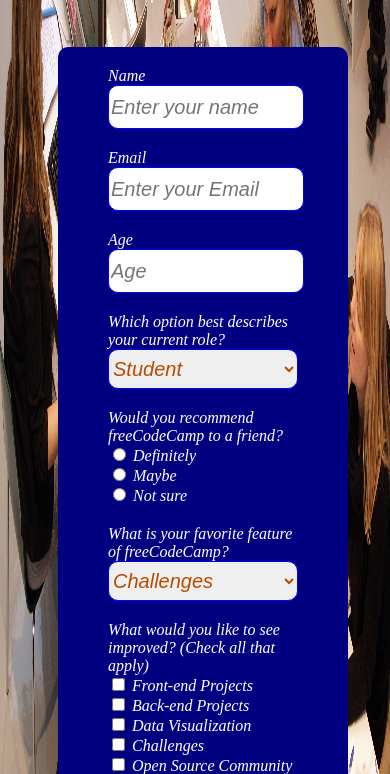
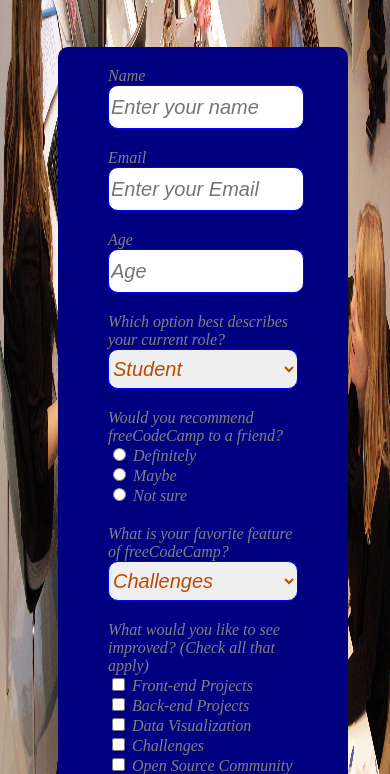
Before and after one commit to shoptsc/shoptsc.github.io-web, a plain HTML site: page survey_form.html in a window 390 px wide. Shown: the part 184-958 px from the top of the page. Drawn offline with Linux system fonts and the light colour scheme.

Commit message:
Update survey_form.css

```diff
--- a/css/survey_form.css
+++ b/css/survey_form.css
@@ -5,7 +5,7 @@
     height:100%;
     background-size: 100% 100%;
     opacity:1.0;
-    color: white;
+    color: grey;
     font-size:30px;
     font-style: italic;
     }
@@ -59,7 +59,7 @@
     height:100%;
     background-size: 100% 100%;
     opacity:1.0;
-    color: white;
+    color: grey;
     font-size:16px;
     font-style: italic;
     }
@@ -114,7 +114,7 @@
     height:100%;
     background-size: 100% 100%;
     opacity:1.0;
-    color: white;
+    color: grey;
     font-size:16px;
     font-style: italic;
     }
@@ -140,7 +140,7 @@
     height:100%;
     background-size: 100% 100%;
     opacity:1.0;
-    color: white;
+    color: grey;
     font-size:16px;
     font-style: italic;
     }
```
